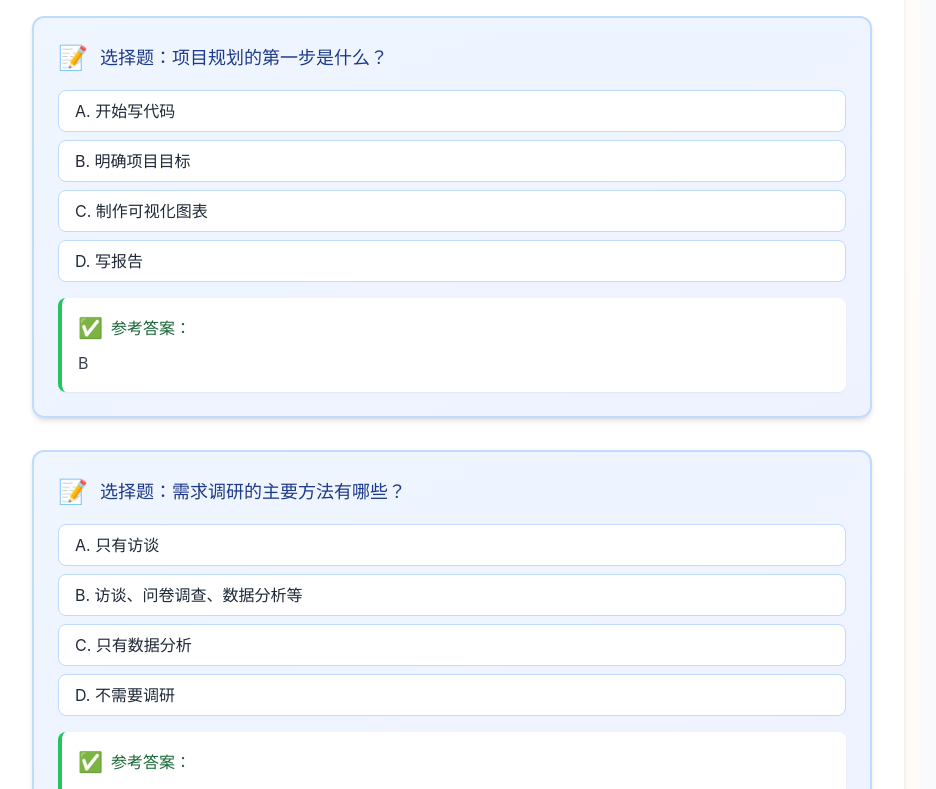
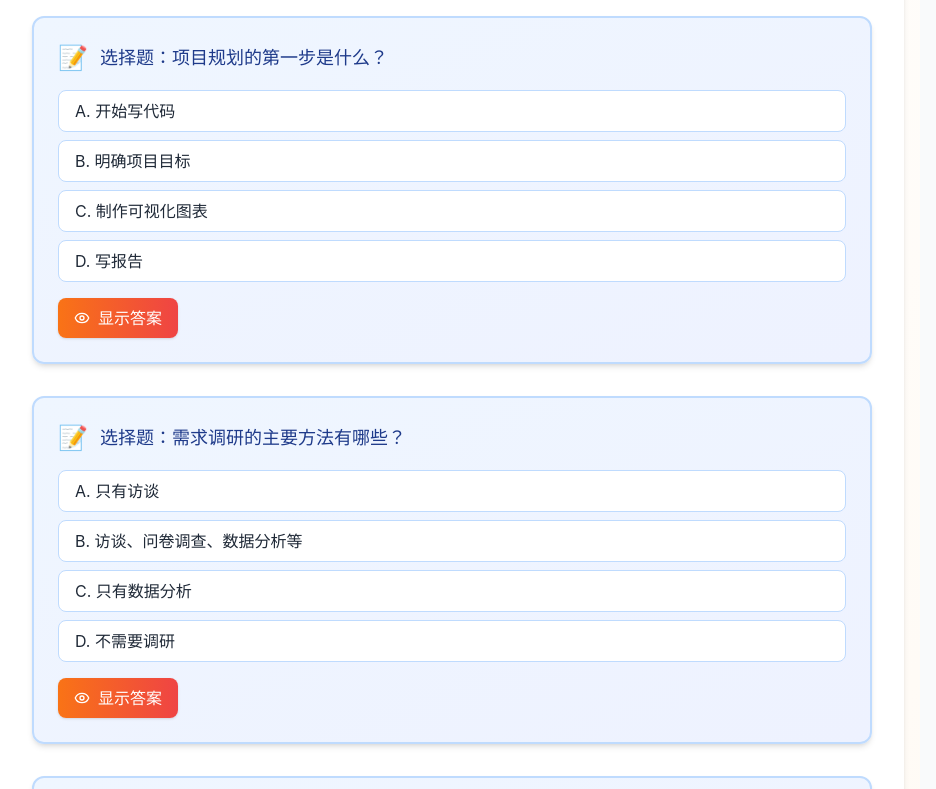
Before and after one commit to unecnaz/d266, a React (Vite) app: page /learning/advanced/real-projects/1 in a window 1280 px wide. Shown: the part 1264-2053 px from the top of the page, without its empty margins (344-1280 px from the left). Built offline with nearby package versions, Linux system fonts and the light colour scheme.

Commit message:
fix: 题目答案默认隐藏，点击显示答案按钮；修复上下章导航404问题

```diff
--- a/src/pages/Learning.tsx
+++ b/src/pages/Learning.tsx
@@ -1,6 +1,6 @@
 import React, { useState, useEffect } from 'react'
-import { useParams, Link } from 'react-router-dom'
-import { Book, Clock, CheckCircle, ArrowLeft, ChevronRight, ChevronLeft, PlayCircle } from 'lucide-react'
+import { useParams, Link, useNavigate } from 'react-router-dom'
+import { Book, Clock, CheckCircle, ArrowLeft, ChevronRight, ChevronLeft, PlayCircle, Eye, EyeOff } from 'lucide-react'
 
 interface Section {
   type: 'h2' | 'h3' | 'h4' | 'p' | 'bullet' | 'table' | 'code' | 'quiz'
@@ -35,6 +35,18 @@ const Learning: React.FC = () => {
   const { category, courseId, lessonId } = useParams<{ category: string; courseId: string; lessonId?: string }>()
   const [currentLessonIndex, setCurrentLessonIndex] = useState(0)
   const [completedLessons, setCompletedLessons] = useState<Set<number>>(new Set())
+  const [revealedAnswers, setRevealedAnswers] = useState<Set<number>>(new Set())
+  const navigate = useNavigate()
+
+  const toggleAnswer = (index: number) => {
+    const next = new Set(revealedAnswers)
+    if (next.has(index)) {
+      next.delete(index)
+    } else {
+      next.add(index)
+    }
+    setRevealedAnswers(next)
+  }
 
   const coursesData: Course[] = [
     {
@@ -1026,14 +1038,14 @@ const Learning: React.FC = () => {
   const handleNext = () => {
     if (course && currentLessonIndex < course.lessons.length - 1) {
       const nextLesson = course.lessons[currentLessonIndex + 1]
-      window.location.href = `/learning/${category}/${courseId}/${nextLesson.id}`
+      navigate(`/learning/${category}/${courseId}/${nextLesson.id}`)
     }
   }
 
   const handlePrevious = () => {
     if (course && currentLessonIndex > 0) {
       const prevLesson = course.lessons[currentLessonIndex - 1]
-      window.location.href = `/learning/${category}/${courseId}/${prevLesson.id}`
+      navigate(`/learning/${category}/${courseId}/${prevLesson.id}`)
     }
   }
 
@@ -1088,6 +1100,7 @@ const Learning: React.FC = () => {
           </div>
         )
       case 'quiz':
+        const isRevealed = revealedAnswers.has(key)
         return (
           <div key={key} className="my-8 bg-gradient-to-br from-blue-50 to-indigo-50 border-2 border-blue-200 rounded-xl p-6 shadow-md">
             <div className="flex items-center mb-4">
@@ -1097,12 +1110,27 @@ const Learning: React.FC = () => {
             {item.options && (
               <div className="space-y-2 mb-4">
                 {item.options.map((opt, j) => (
-                  <div key={j} className="bg-white px-4 py-2 rounded-lg border border-blue-200 text-gray-800 hover:bg-blue-50 transition-colors">
+                  <div key={j} className="bg-white px-4 py-2 rounded-lg border border-blue-200 text-gray-800 hover:bg-blue-50 transition-colors cursor-pointer">
                     {opt}
                   </div>
                 ))}
               </div>
             )}
+            <button
+              onClick={() => toggleAnswer(key)}
+              className={`inline-flex items-center px-4 py-2 rounded-lg font-medium transition-all ${
+                isRevealed
+                  ? 'bg-gray-200 text-gray-700 hover:bg-gray-300'
+                  : 'bg-gradient-to-r from-orange-500 to-red-500 text-white shadow hover:shadow-lg'
+              }`}
+            >
+              {isRevealed ? (
+                <><EyeOff size={16} className="mr-2" />隐藏答案</>
+              ) : (
+                <><Eye size={16} className="mr-2" />显示答案</>
+              )}
+            </button>
+            {isRevealed && (
               <div className="mt-4 p-4 bg-white rounded-lg border-l-4 border-green-500 shadow-sm">
                 <div className="font-semibold text-green-800 mb-2 flex items-center">
                   <span className="text-xl mr-2">✅</span>
@@ -1110,6 +1138,7 @@ const Learning: React.FC = () => {
                 </div>
                 <div className="text-gray-700 whitespace-pre-wrap leading-relaxed">{item.answer}</div>
               </div>
+            )}
           </div>
         )
       default:
```
Lines whose indentation alone changed are shown as unchanged.
